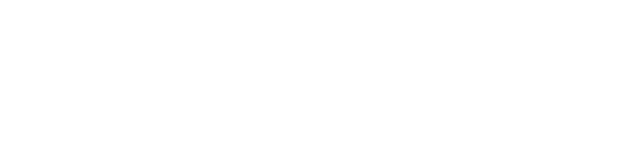
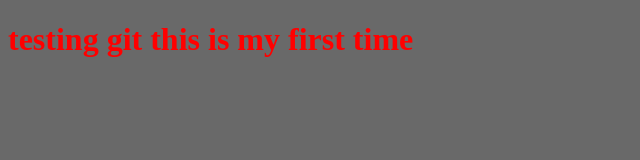
Before and after one commit to MalkawiCodes/publictest, a plain HTML site: page index.html in a window 1280 px wide. Shown: the whole page, without its empty margins (0-640 px from the left). Drawn offline with Linux system fonts and the light colour scheme.

Commit message:
made the background greylike

```diff
--- a/index.html
+++ b/index.html
@@ -0,0 +1,14 @@
+<!DOCTYPE html>
+<html lang="en">
+<head>
+    <meta charset="UTF-8">
+    <meta name="viewport" content="width=device-width, initial-scale=1.0">
+    <title>Document</title>
+    <link rel="stylesheet" href="style.css">
+</head>
+<body>
+    <h1>testing git this is my first time</h1>
+
+    <script src="app.js"></script>
+</body>
+</html>
--- a/style.css
+++ b/style.css
@@ -1,3 +1,6 @@
 h1{
     color: red;
 }
+body{
+    background-color: dimgray;
+}
```
